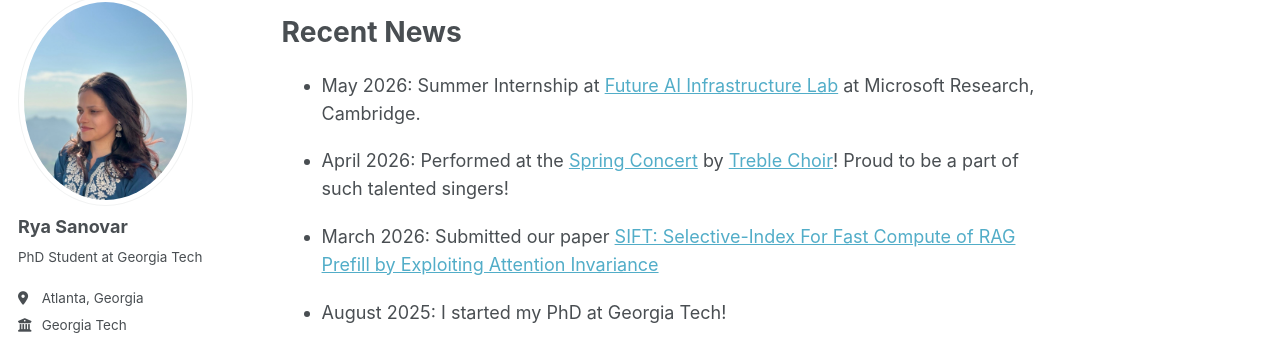
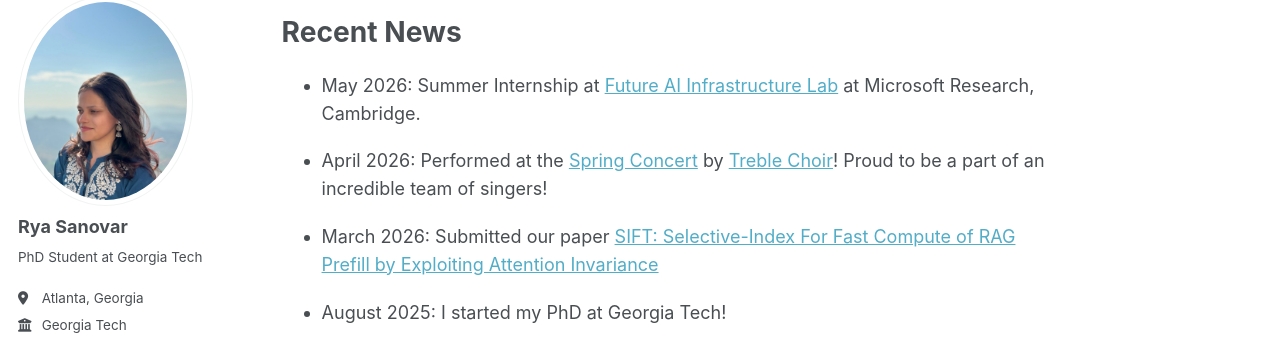
Before and after one commit to rya-sanovar/rya-sanovar.github.io, a Jekyll site: the page built from _pages/about.md, in a window 1280 px wide and 900 px high, scrolled down 352 px. Shown: the part 110-456 px from the top of the window. Built offline with Jekyll 4.4.1, drawn with Linux system fonts in a browser that asks for light colours; some web fonts are replaced.

Commit message:
Reword the April 2026 concert entry

```diff
--- a/_pages/about.md
+++ b/_pages/about.md
@@ -16,7 +16,7 @@
 Recent News
 ======
 * May 2026: Summer Internship at [Future AI Infrastructure Lab](https://www.microsoft.com/en-us/research/lab/microsoft-research-cambridge/) at Microsoft Research, Cambridge.
-* April 2026: Performed at the [Spring Concert](https://music.gatech.edu/treble-choir-04-16-2026) by [Treble Choir](https://music.gatech.edu/treble-choir)! Proud to be a part of such talented singers!
+* April 2026: Performed at the [Spring Concert](https://music.gatech.edu/treble-choir-04-16-2026) by [Treble Choir](https://music.gatech.edu/treble-choir)! Proud to be a part of an incredible team of singers!
 * March 2026: Submitted our paper [SIFT: Selective-Index For Fast Compute of RAG Prefill by Exploiting Attention Invariance](https://arxiv.org/abs/2606.09441)
 * August 2025: I started my PhD at Georgia Tech!
 * May 2025: I gave a talk on LeanAttention at [MLSys 2025](https://mlsys.org/virtual/2025/poster/3269)!
```
